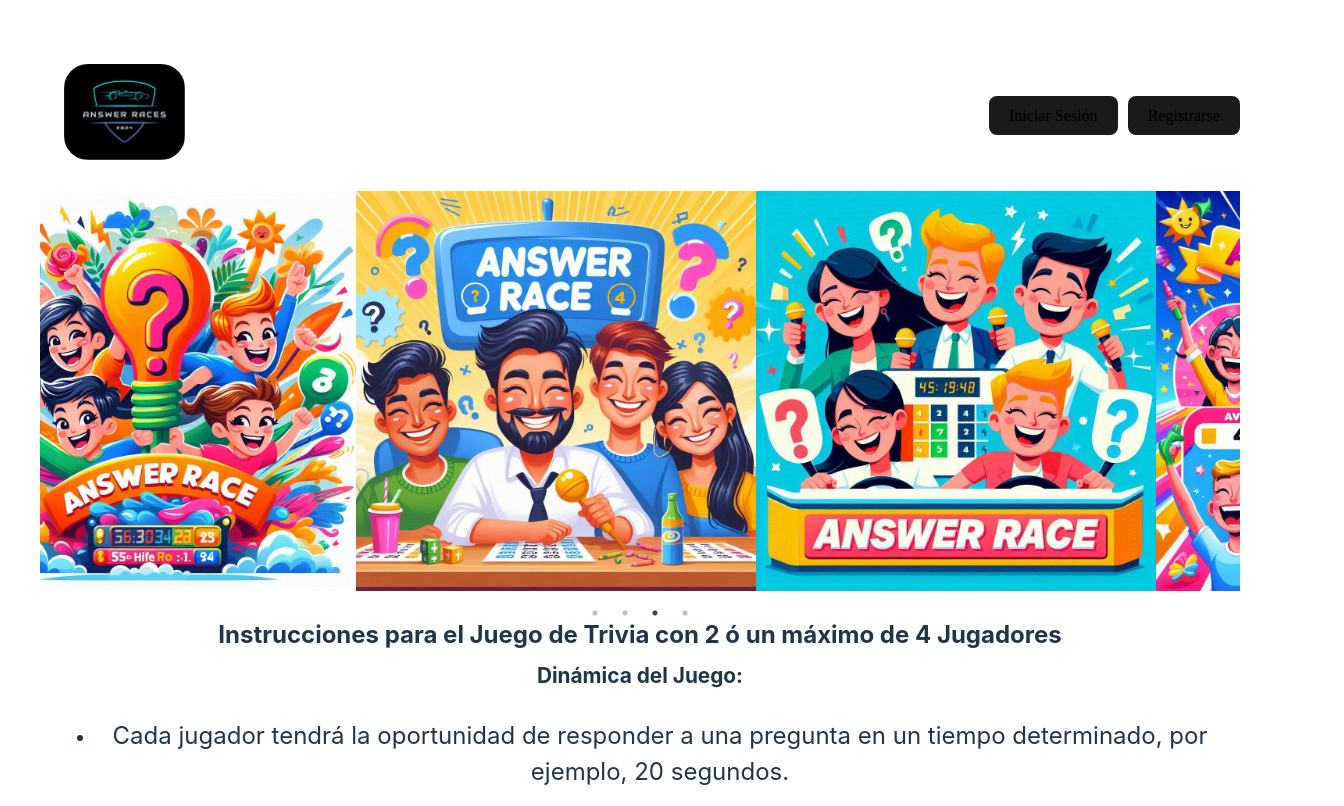
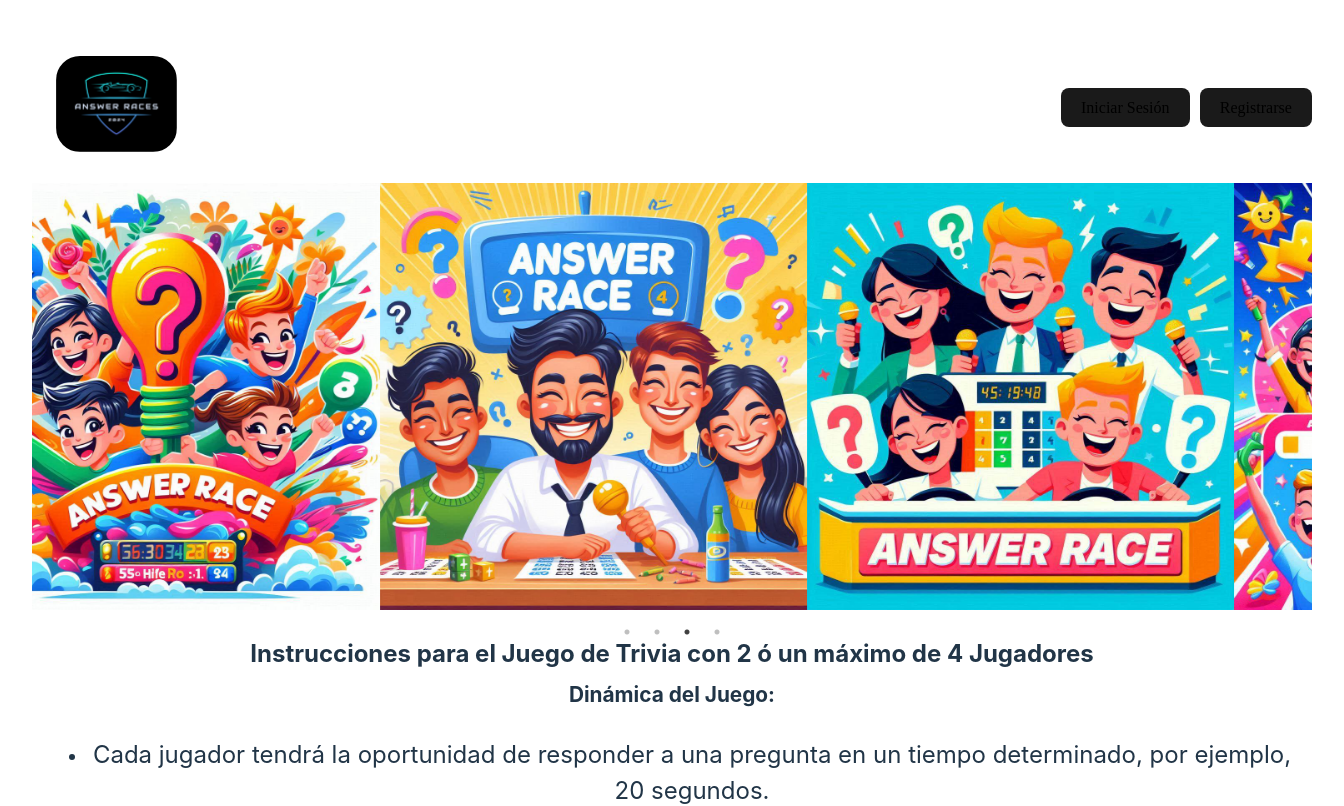
Before and after one commit to DevPioneers2024/DevQuiz-Front, a React (Vite) app: page / in a window 1280 px wide. Shown: the top 806 px of the page, 1344 px wide, since content can reach past the window. Built offline with nearby package versions, Linux system fonts and the light colour scheme.

Commit message:
Revert "Navbar"

```diff
--- a/src/App.jsx
+++ b/src/App.jsx
@@ -3,7 +3,7 @@
 import SliderUI from './components/Slider/SliderUI'
 
 
-function App () {
+function App() {
   return (
     <>
       <Navbar />
--- a/src/index.sass
+++ b/src/index.sass
@@ -20,6 +20,12 @@
 a:hover
   color: #535bf2
 
+body
+  margin: 0
+  display: flex
+  place-items: center
+  min-width: 320px
+  min-height: 100vh
 
 h1
   font-size: 3.2em
```
Also changed, not shown: package.json (line endings or trailing spaces), src/components/CardHall/Card.sass (line endings or trailing spaces).
